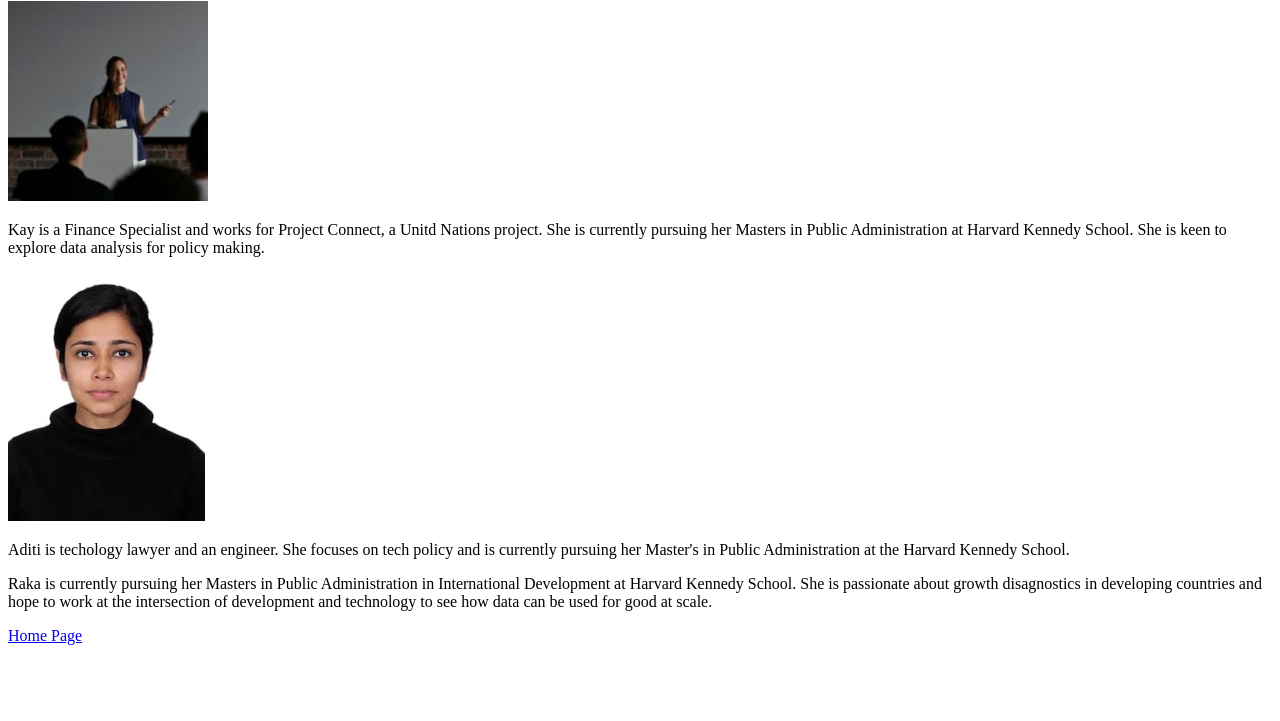
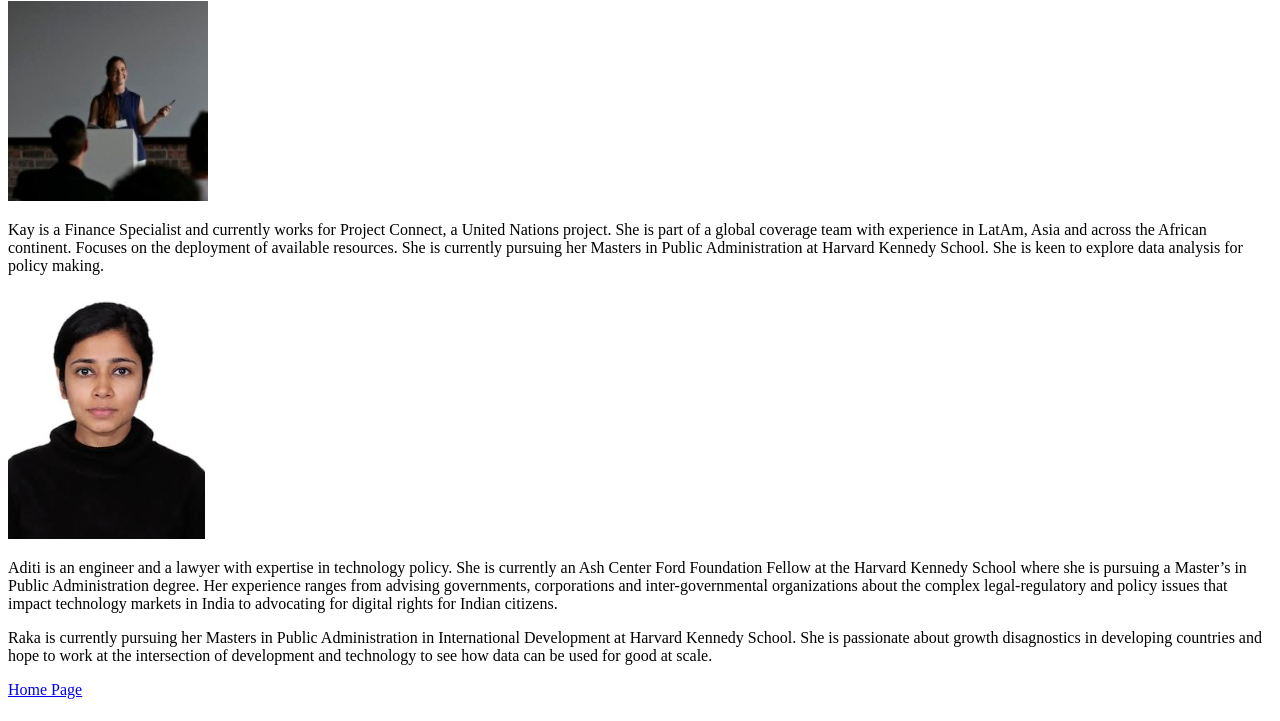
Before and after one commit to dmil/project-connect, a plain HTML site: page our-team/index.html in a window 1280 px wide. Shown: the part 79-800 px from the top of the page. Drawn offline with Linux system fonts and the light colour scheme.

Commit message:
Edit about us

```diff
--- a/our-team/index.html
+++ b/our-team/index.html
@@ -6,9 +6,10 @@
     <body>
        <h1>About Us!</h1>
        <img src="KV.jpg"/>
-     	<p> Kay is a Finance Specialist and works for Project Connect, a Unitd Nations project. She is currently pursuing her Masters in Public Administration at Harvard Kennedy School. She is keen to explore data analysis for policy making. </p>
+     	<p> Kay is a Finance Specialist and currently works for Project Connect, a United Nations project. She is part of a global coverage team with experience in LatAm, Asia and across the African continent. Focuses on the deployment of available resources. She is currently pursuing her Masters in Public Administration at Harvard Kennedy School. She is keen to explore data analysis for policy making. </p>
         <img src="Aditi.png"/>
-        <p> Aditi is techology lawyer and an engineer. She focuses on tech policy and is currently pursuing her Master's in Public Administration at the Harvard Kennedy School.</p>
+        <p> Aditi is an engineer and a lawyer with expertise in technology policy. She is currently an Ash Center Ford Foundation Fellow at the Harvard Kennedy School where she is pursuing a Master’s in Public Administration degree. Her experience ranges from advising governments, corporations and inter-governmental organizations about the complex legal-regulatory and policy issues that impact technology markets in India to advocating for digital rights for Indian citizens.</p>
+
         <p> Raka is currently pursuing her Masters in Public Administration in International Development at Harvard Kennedy School. She is passionate about growth disagnostics in developing countries and hope to work at the intersection of development and technology to see how data can be used for good at scale. </p>
         <a href="../index.html"> Home Page </a>
     </body>
```
